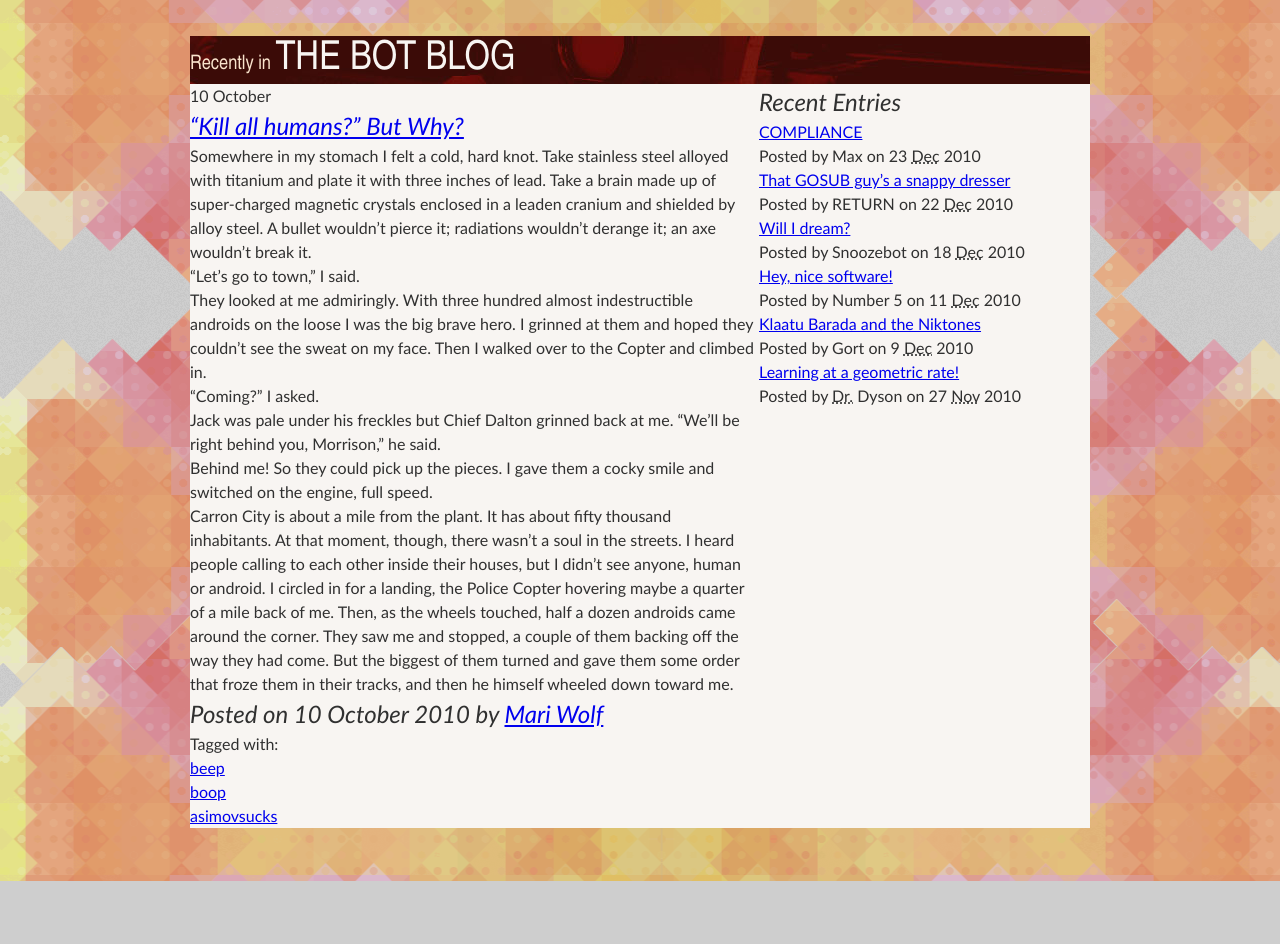
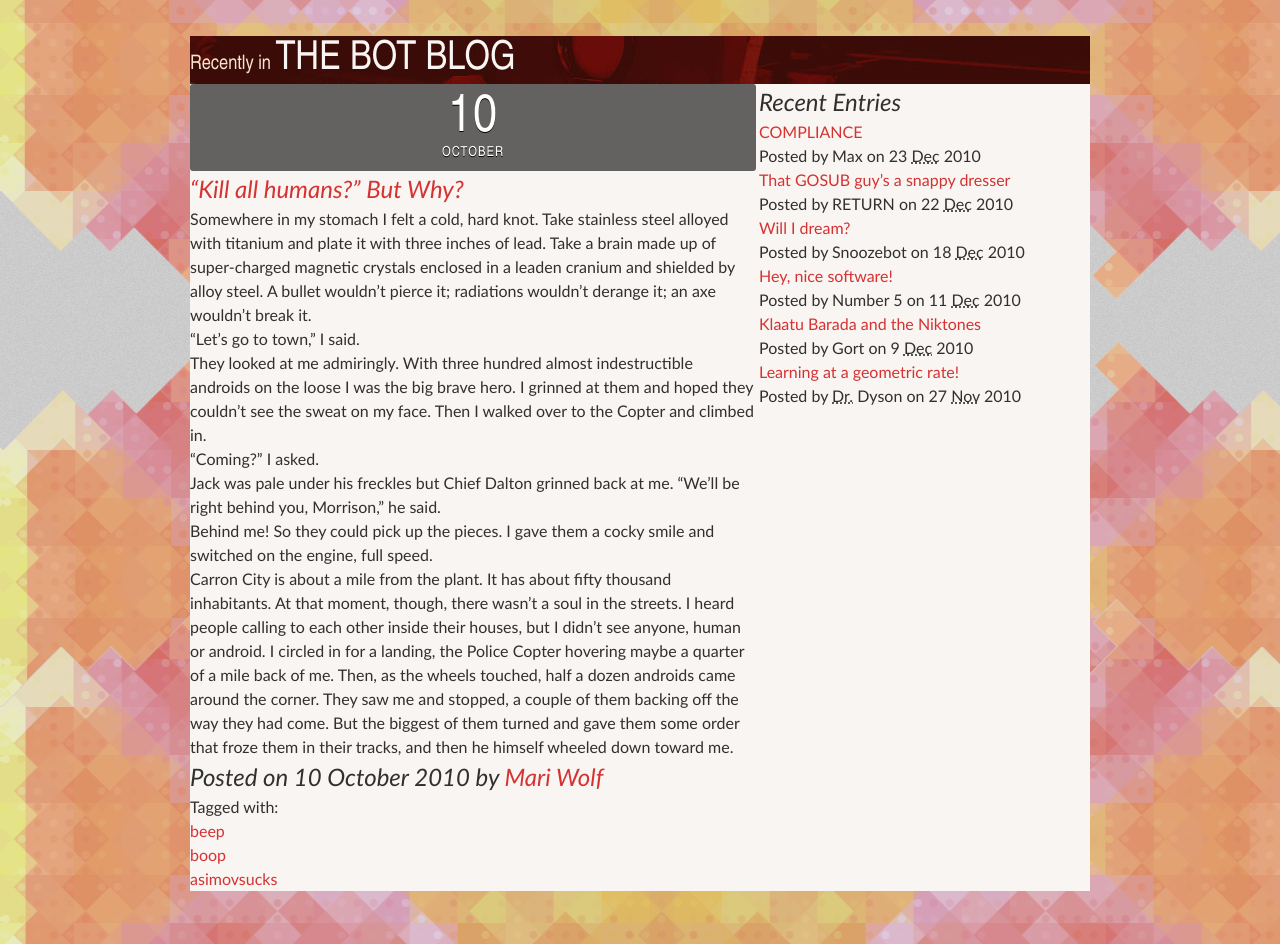
Before and after one commit to rahlusmorsi/BookApartReading, a plain HTML site: page Responsive Book/index.html in a window 1280 px wide. Before the commit the page ends 881 px from the top, so only its background shows below. Drawn offline with Linux system fonts and the light colour scheme.

Commit message:
entering some basic structure-styles

```diff
--- a/Responsive Book/main.css
+++ b/Responsive Book/main.css
@@ -11,6 +11,17 @@ h1{
 	font-size: 1.5em; /*24 / 16*/
 	font-style: italic;
 	font-weight: normal;
+}
+a {
+	-moz-transition: color 0.3s linear;
+	-o-transition: color 0.3s linear;
+	-webkit-transition: color 0.3s linear;
+	transition: color 0.3s linear;
+	color: #D53232;
+	text-decoration: none;
+}
+a:hover {
+	color: #B52A2A;
 }
 #page{
 	margin: 36px auto;
@@ -41,3 +52,21 @@ h1.lede a {
 	text-transform: uppercase;
 	text-decoration: none;
 }
+.date {
+	background: rgba(0, 0, 0, 0.6);
+	-moz-border-radius: 3px;
+	-o-border-radius: 3px;
+	-webkit-border-radius: 3px;
+	border-radius: 3px;
+	color: #FFF;
+	font: normal 0.857142857em/1 "league-gothic-1", "league-gothic-2", "League Gothic", "Arial Narrow", Arial, sans-serif;
+	letter-spacing: 0.075em;
+	padding: 0.75em 0;
+	text-align: center;
+	text-transform: uppercase;
+	text-shadow: 0 1px 0 #000;
+}
+.date span {
+	display: block;
+	font-size: 3.83333333em;
+}
```
